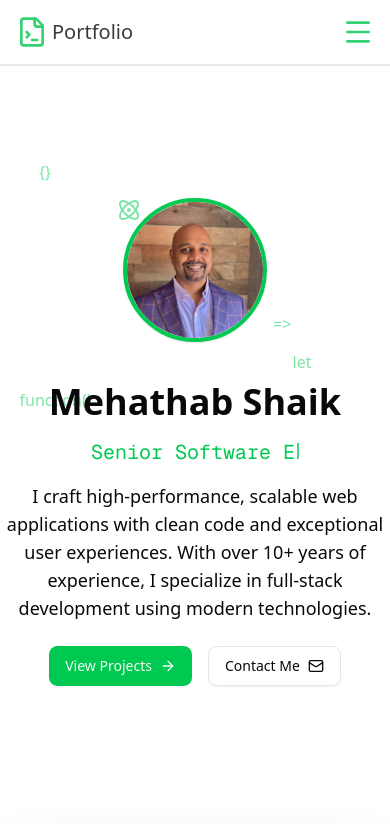
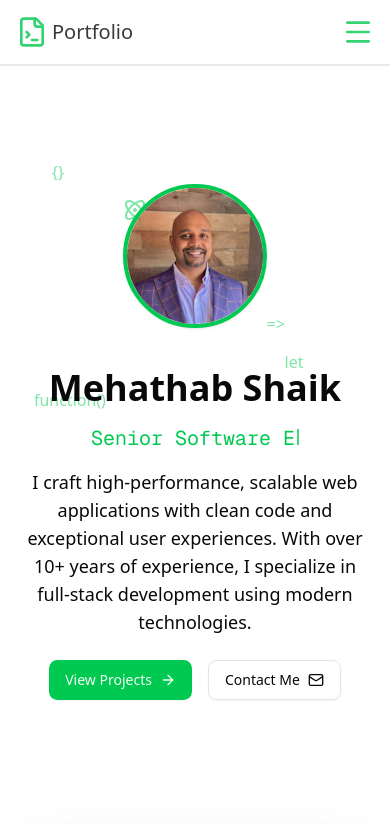
Before and after one commit to CraftedByMehathab/my-portfolio, a Next.js app: page / in a window 390 px wide. Shown: the top 824 px of the page. Built offline with nearby package versions, Linux system fonts and the light colour scheme; no server answers.

Commit message:
fix(home page): mobile x padding

```diff
--- a/app/page.tsx
+++ b/app/page.tsx
@@ -3,7 +3,7 @@ import { HeroContainer } from "@/components/features/hero";
 
 export default function Home() {
   return (
-    <div className="md:px-8 lg:px-[10%]">
+    <div className="px-4 md:px-8 lg:px-[10%]">
       <HeroContainer />
       <ContactContainer />
     </div>
```
